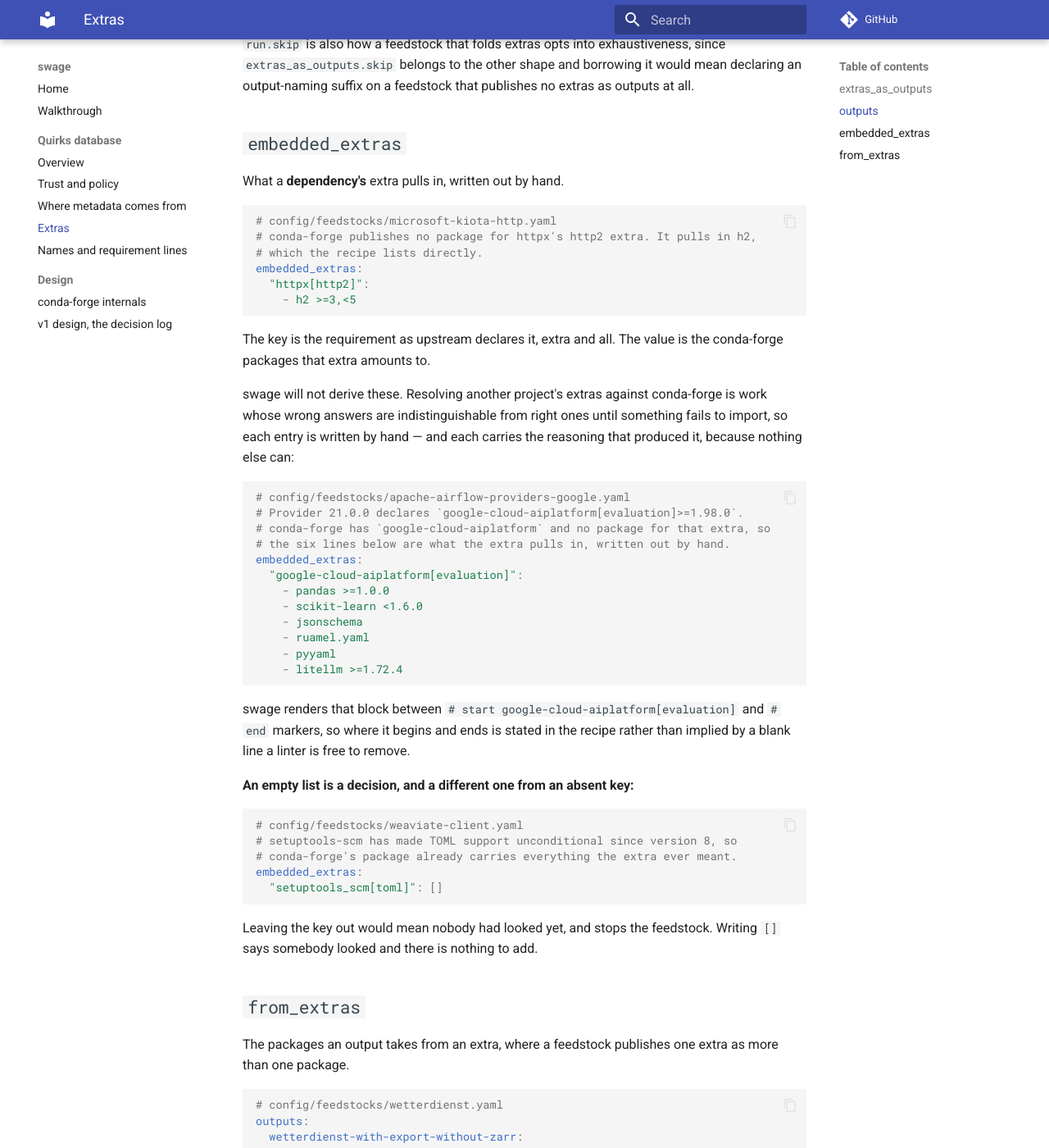
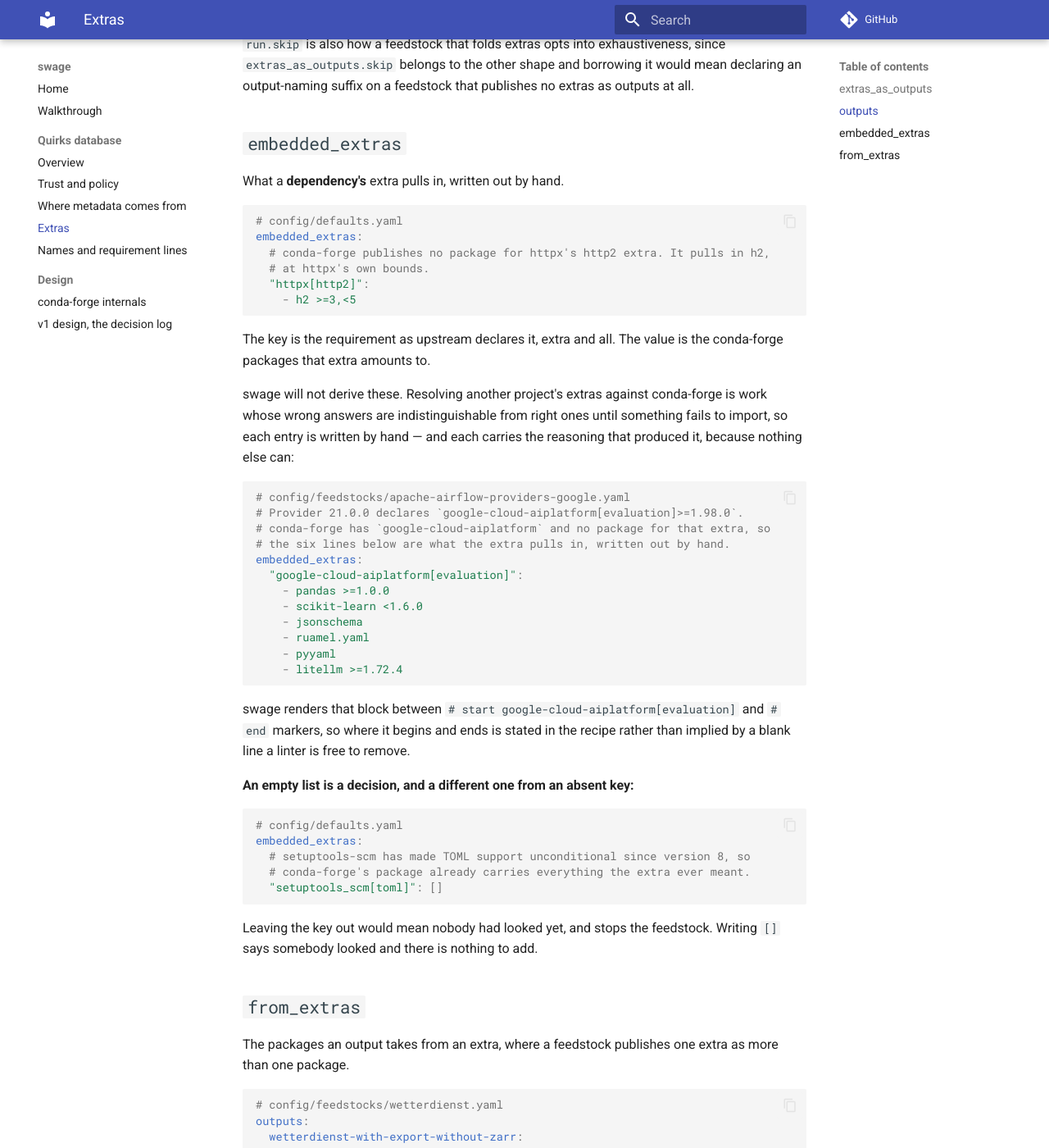
Before and after one commit to xylar/swage, an MkDocs documentation site: the page built from docs/config/extras.md, in a window 1280 px wide and 1400 px high, scrolled down 3017 px. Shown: the whole window at 82% size. Built offline with MkDocs 1.6.1 and Material for MkDocs 9.7.7, drawn with Linux system fonts in a browser that asks for light colours; comment, search, counter and statistics services are not loaded.

Commit message:
Declare httpx's and setuptools-scm's extras once, in the defaults
Both mean the same thing on every feedstock. httpx's `http2` extra
pulls in `h2 >=3,<5`, and conda-forge publishes no package for it;
setuptools-scm has made TOML support unconditional since version 8, and
10.3.4's `toml` extra declares nothing. Four feedstock files wrote the
first out and five the second, and six of them held nothing else, so
those are deleted.

Seven more feedstocks declare `setuptools_scm[toml]` and had no entry:
keyring, morefs, mplcairo, netcdf4, pyamg, pystache and uuid6. Each was
held back as an inexact name resolution and now resolves.

Co-Authored-By: Claude Opus 5.5 (1M context) <noreply@anthropic.com>

````diff
--- a/docs/config/extras.md
+++ b/docs/config/extras.md
@@ -159,10 +159,10 @@ extras as outputs at all.
 What a **dependency's** extra pulls in, written out by hand.
 
 ```yaml
-# config/feedstocks/microsoft-kiota-http.yaml
-# conda-forge publishes no package for httpx's http2 extra. It pulls in h2,
-# which the recipe lists directly.
+# config/defaults.yaml
 embedded_extras:
+  # conda-forge publishes no package for httpx's http2 extra. It pulls in h2,
+  # at httpx's own bounds.
   "httpx[http2]":
     - h2 >=3,<5
 ```
@@ -197,10 +197,10 @@ than implied by a blank line a linter is free to remove.
 **An empty list is a decision, and a different one from an absent key:**
 
 ```yaml
-# config/feedstocks/weaviate-client.yaml
-# setuptools-scm has made TOML support unconditional since version 8, so
-# conda-forge's package already carries everything the extra ever meant.
+# config/defaults.yaml
 embedded_extras:
+  # setuptools-scm has made TOML support unconditional since version 8, so
+  # conda-forge's package already carries everything the extra ever meant.
   "setuptools_scm[toml]": []
 ```
 
````
Also changed, not shown: docs/walkthrough.md (+2 -1 lines), 12 other files.
